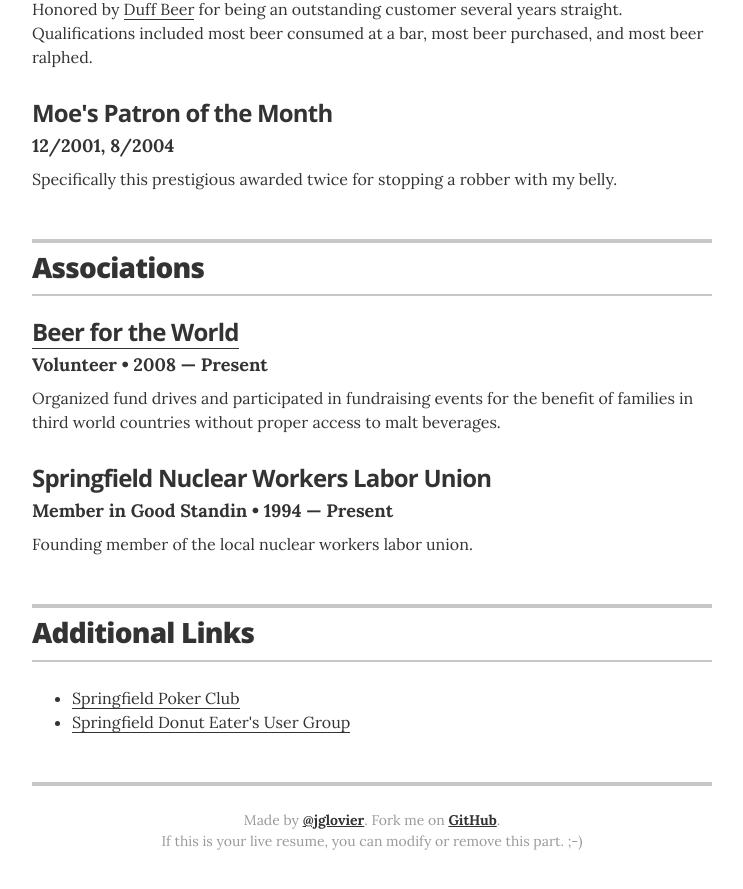
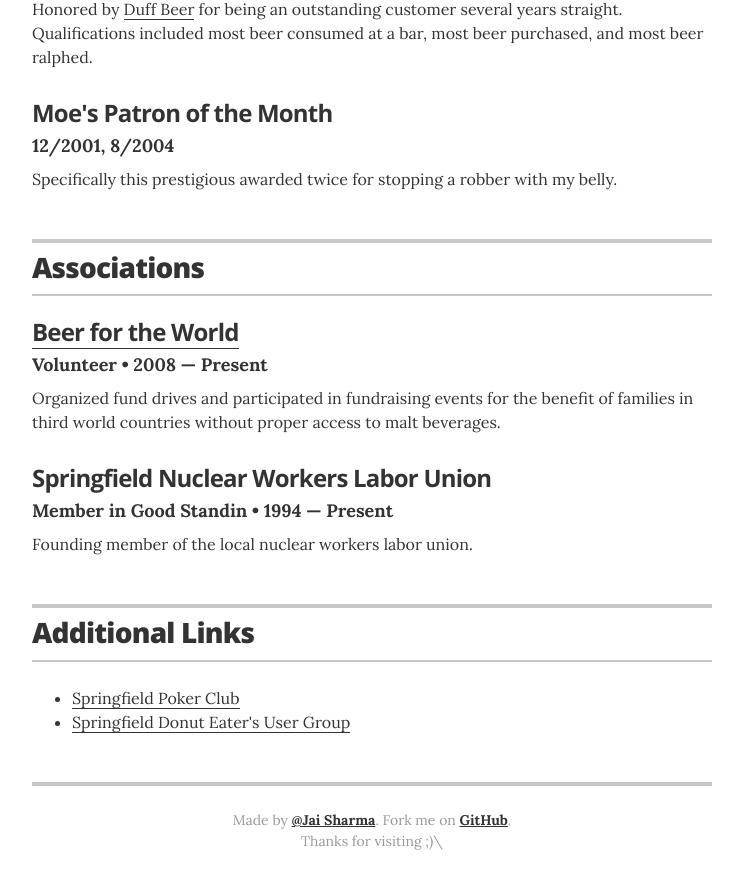
Before and after one commit to ja1sh/jaisharmafps.github.io, a Jekyll site: the page built from index.html, in a window 1280 px wide and 900 px high, scrolled down 2515 px. Shown: the top 889 px of the window, without its empty margins (268-1011 px from the left). Built offline with Jekyll 4.4.1, drawn with Linux system fonts in a browser that asks for light colours.

Commit message:
social media links updated x1.2

```diff
--- a/_layouts/resume.html
+++ b/_layouts/resume.html
@@ -224,8 +224,8 @@
       {% endif %}
 
       <footer class="page-footer">
-        <p class="footer-line">Made by <a href="http://twitter.com/jglovier">@jglovier</a>. Fork me on <a href="https://github.com/jglovier/resume-template">GitHub</a>.</p>
-        <p class="footer-line">If this is your live resume, you can modify or remove this part. ;-)</p>
+        <p class="footer-line">Made by <a href="http://twitter.com/jglovier">@Jai Sharma</a>. Fork me on <a href="https://github.com/jaisharmafps/jaisharmafps.github.io">GitHub</a>.</p>
+        <p class="footer-line">Thanks for visiting ;)\</p>
       </footer>
 
     </div>
```
